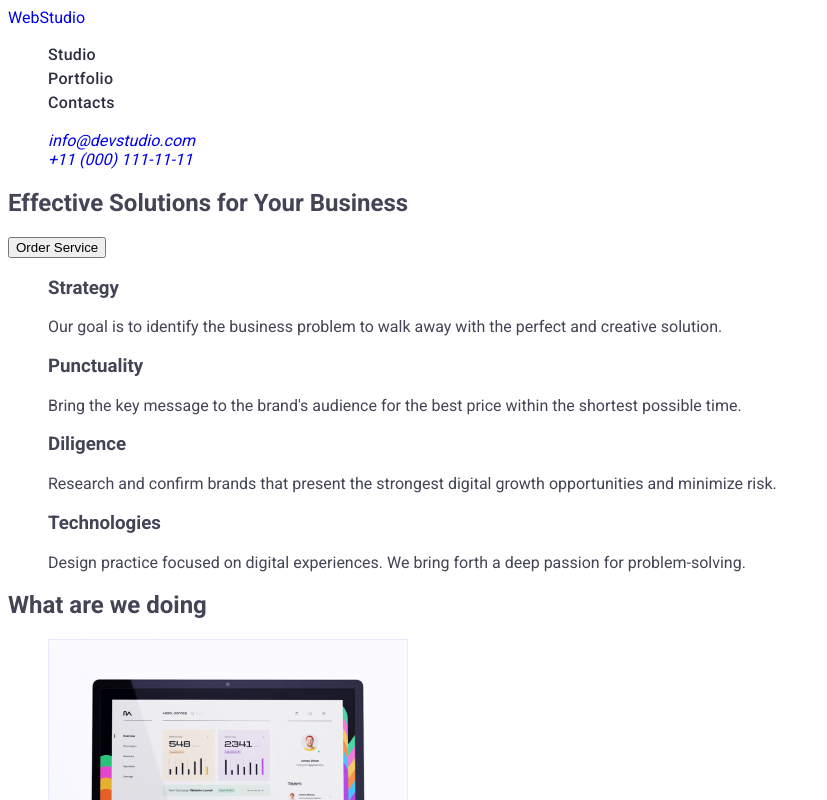
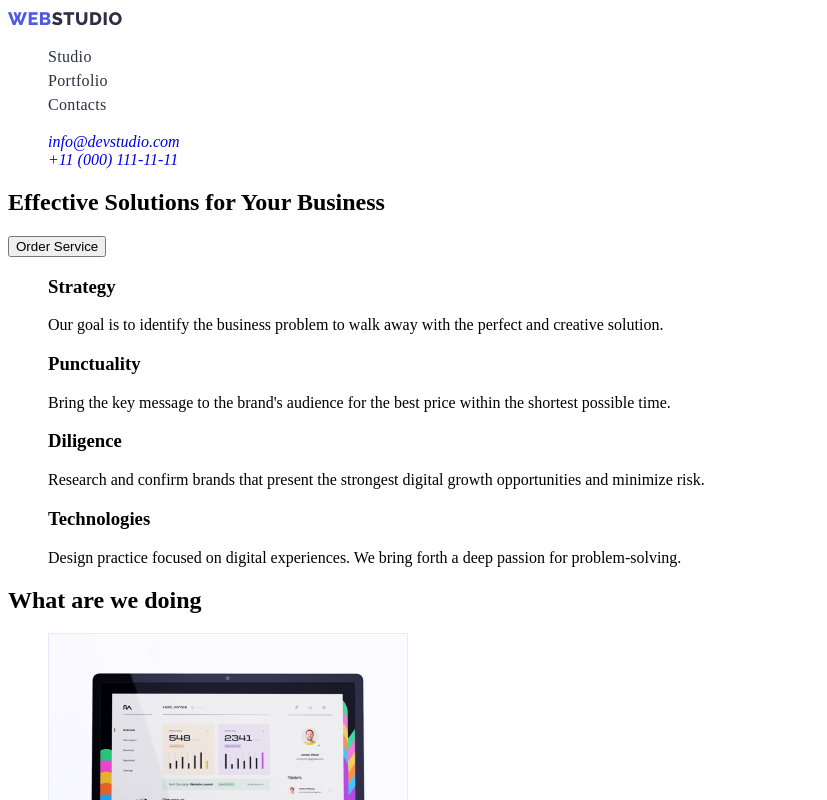
Before and after one commit to Lashtabeg/goit-markup-hw-02, a plain HTML site: page index.html in a window 1280 px wide. Shown: the top 800 px of the page, without its empty margins (0-827 px from the left). Drawn offline with Linux system fonts and the light colour scheme.

Commit message:
add: logo style

```diff
--- a/css/styles.css
+++ b/css/styles.css
@@ -18,12 +18,30 @@
 
 }
 
-body {
+.body {
     font-family: var(--primary-text);
     font-size: 16px;
     /* line-height: 1.5; */
     background-color: var(--white);
     color: var(--slate);
+}
+
+.logo {
+    font-family: var(--secondary-text);
+    font-weight: 800;
+    font-size: 18px;
+    line-height: 1.17;
+    letter-spacing: 0.03em;
+    text-transform: uppercase;
+    color: var(--iris);
+}
+
+.logo-dark {
+    color: var(--navy-blue)
+}
+
+.logo-light {
+    color: var(--cloud)
 }
 
 .list {
--- a/index.html
+++ b/index.html
@@ -22,7 +22,9 @@
     <!-- Navigation panel -->
     <header class="header">
       <nav class="navigation">
-        <a href="./index.html" class="link"> Web<span>Studio</span> </a>
+        <a href="./index.html" class="link logo">
+          Web<span class="logo-dark">Studio</span>
+        </a>
         <ul class="navigation-list list">
           <li><a href="" class="nav-site">Studio</a></li>
           <li><a href="./portfolio.html" class="nav-site">Portfolio</a></li>
@@ -144,8 +146,8 @@
 
     <!-- Footer -->
     <footer class="footer">
-      <a href="./index.html" class="footer-logo"
-        ><span>Web</span> <span>Studio</span></a
+      <a href="./index.html" class="link logo"
+        >Web<span class="logo-light">Studio</span></a
       >
       <p class="foooter-text">
         Increase the flow of customers and sales for your business with digital
```
Also changed, not shown: portfolio.html (+5 -3 lines).
